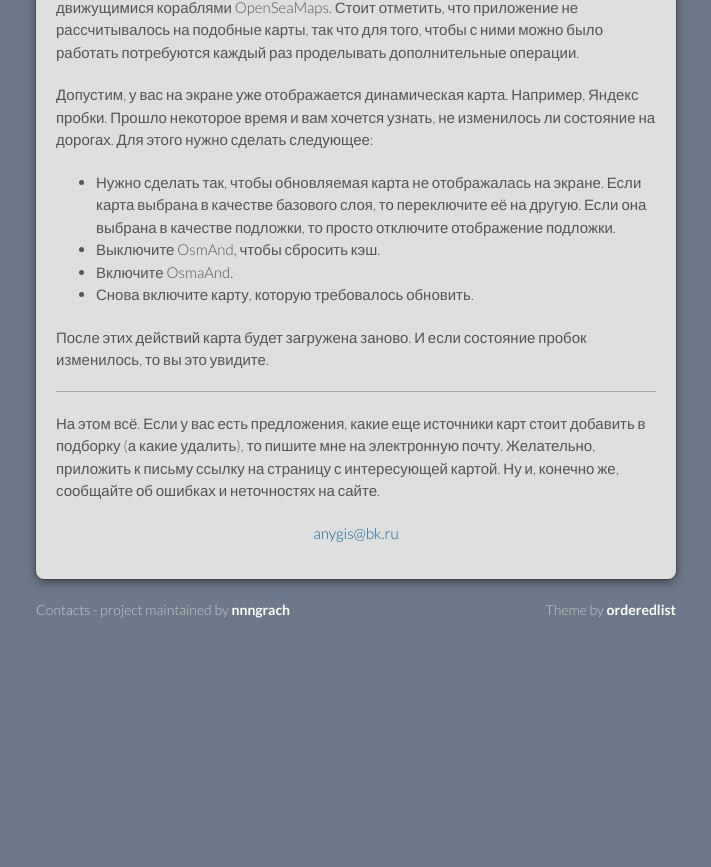
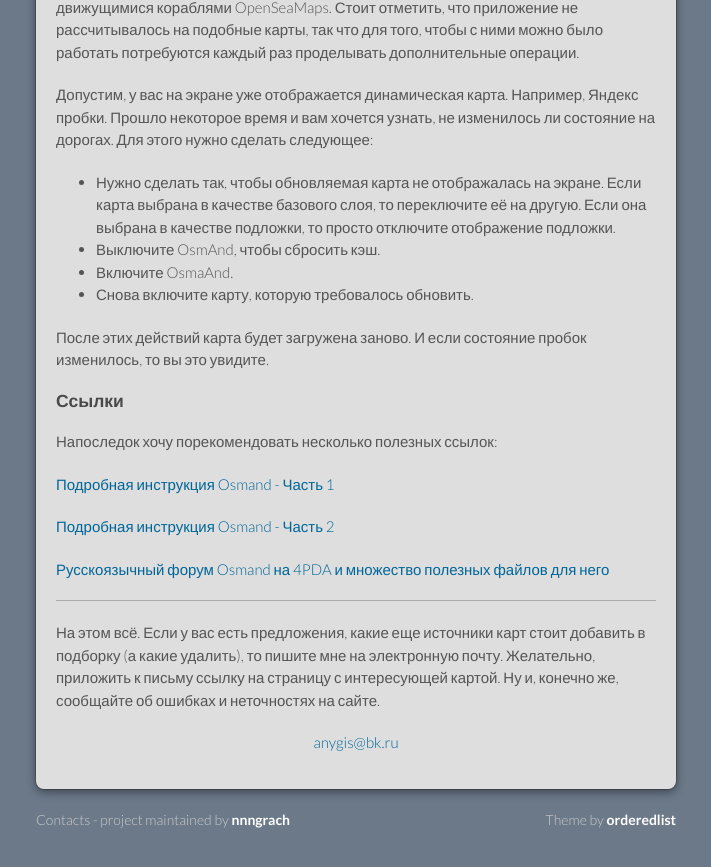
Before and after one commit to nnngrach/AnyGIS_Site, a Jekyll site: the page built from Web/Html/Osmand_ru.md, in a window 1280 px wide and 900 px high, scrolled down 10085 px. Shown: the top 867 px of the window, without its empty margins (284-995 px from the left). Built offline with Jekyll 4.4.1, drawn with Linux system fonts in a browser that asks for light colours; before the commit the page ends 10775 px from its top, so only the background shows below that.

Commit message:
Add links

```diff
--- a/Web/Html/Osmand_ru.md
+++ b/Web/Html/Osmand_ru.md
@@ -223,6 +223,22 @@ Osmand позволяет показывать и скрывать дополн
 
 
 
+### Ссылки
+
+Напоследок хочу порекомендовать несколько полезных ссылок:
+
+[Подробная инструкция Osmand - Часть 1][15]
+
+[Подробная инструкция Osmand - Часть 2][16]
+
+[Русскоязычный форум Osmand на 4PDA и множество полезных файлов для него][17]
+
+[15]: https://www.drive2.ru/l/533880791202005393/
+
+[16]: https://www.drive2.ru/l/533949785556648406/
+
+[17]: http://4pda.ru/forum/index.php?showtopic=181125&st=10780
+
 
 ---
 
```
Also changed, not shown: Web/Html/Locus_ru.md (+2 -2 lines).
